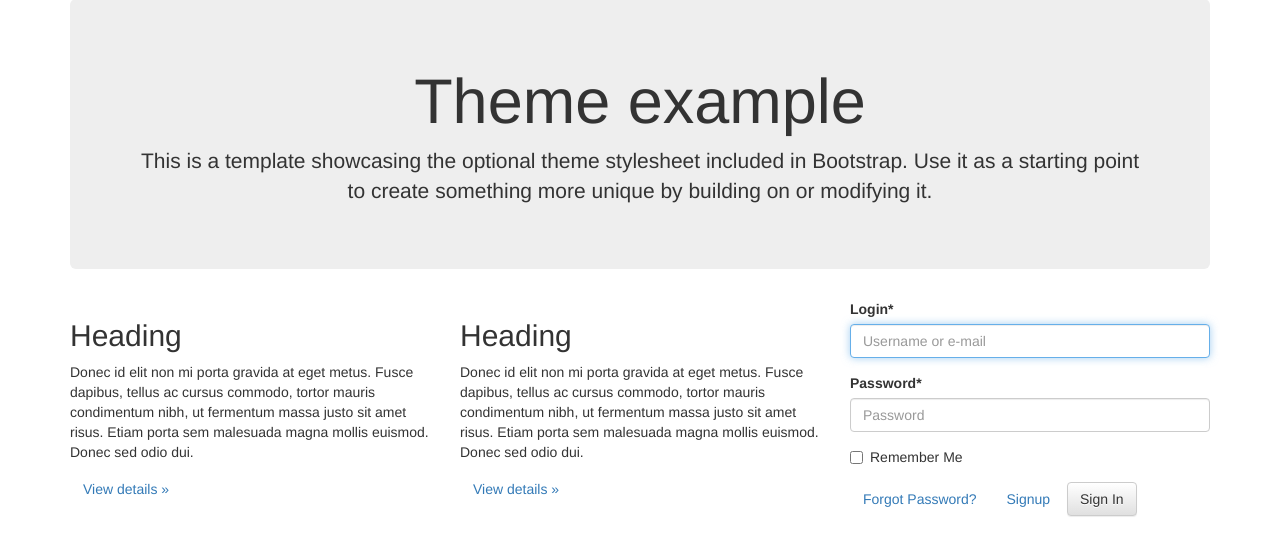
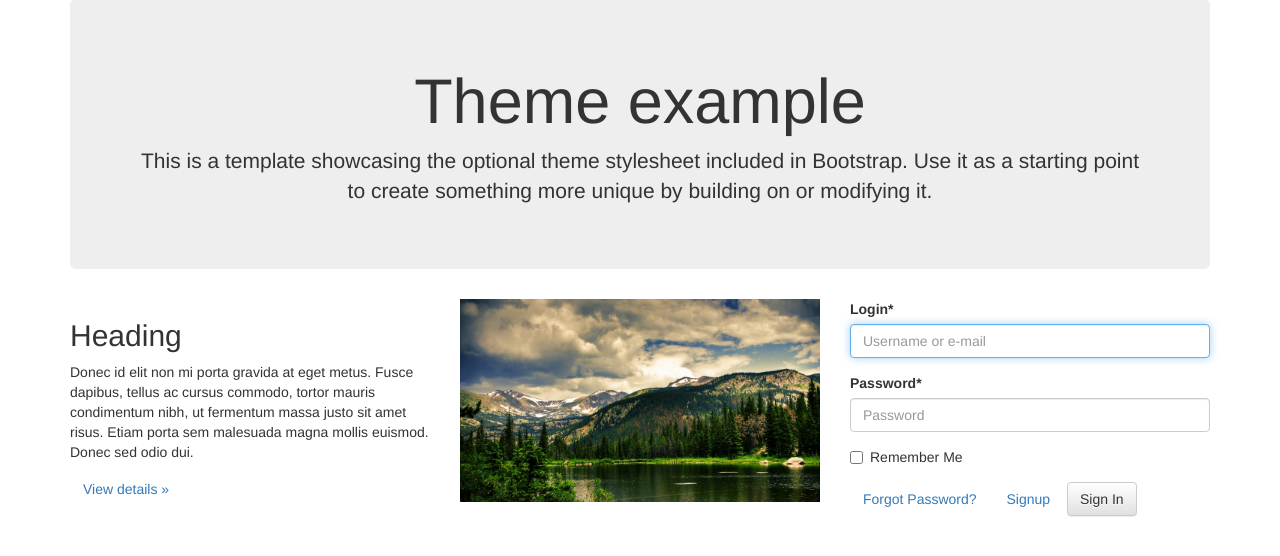
Before and after one commit to RocKIn0X/SWE_5810500439_eCommerce, a Django app: page / in a window 1280 px wide. Shown: the part 71-627 px from the top of the page. Run offline with Django 3.2, Linux system fonts and the light colour scheme; some libraries are stand-ins or nearby versions.

Commit message:
add home image

```diff
--- a/src/profiles/templates/home.html
+++ b/src/profiles/templates/home.html
@@ -1,5 +1,5 @@
 {% extends 'base.html' %}
-
+{% load staticfiles %}
 {% block style %}
 <style>
 .jumbotron {
@@ -24,9 +24,7 @@
           <p><a class="btn btn-secondary" href="#" role="button">View details »</a></p>
         </div>
         <div class="col-md-4">
-          <h2>Heading</h2>
-          <p>Donec id elit non mi porta gravida at eget metus. Fusce dapibus, tellus ac cursus commodo, tortor mauris condimentum nibh, ut fermentum massa justo sit amet risus. Etiam porta sem malesuada magna mollis euismod. Donec sed odio dui. </p>
-          <p><a class="btn btn-secondary" href="#" role="button">View details »</a></p>
+          <a href='#'><img src="{% static 'img/home.jpg' %}" class='img-responsive'/></a>
         </div>
         <div class="col-md-4">
           {% if request.user.is_authenticated %}
```
Also changed, not shown: static/static/img/home.jpg (added).
